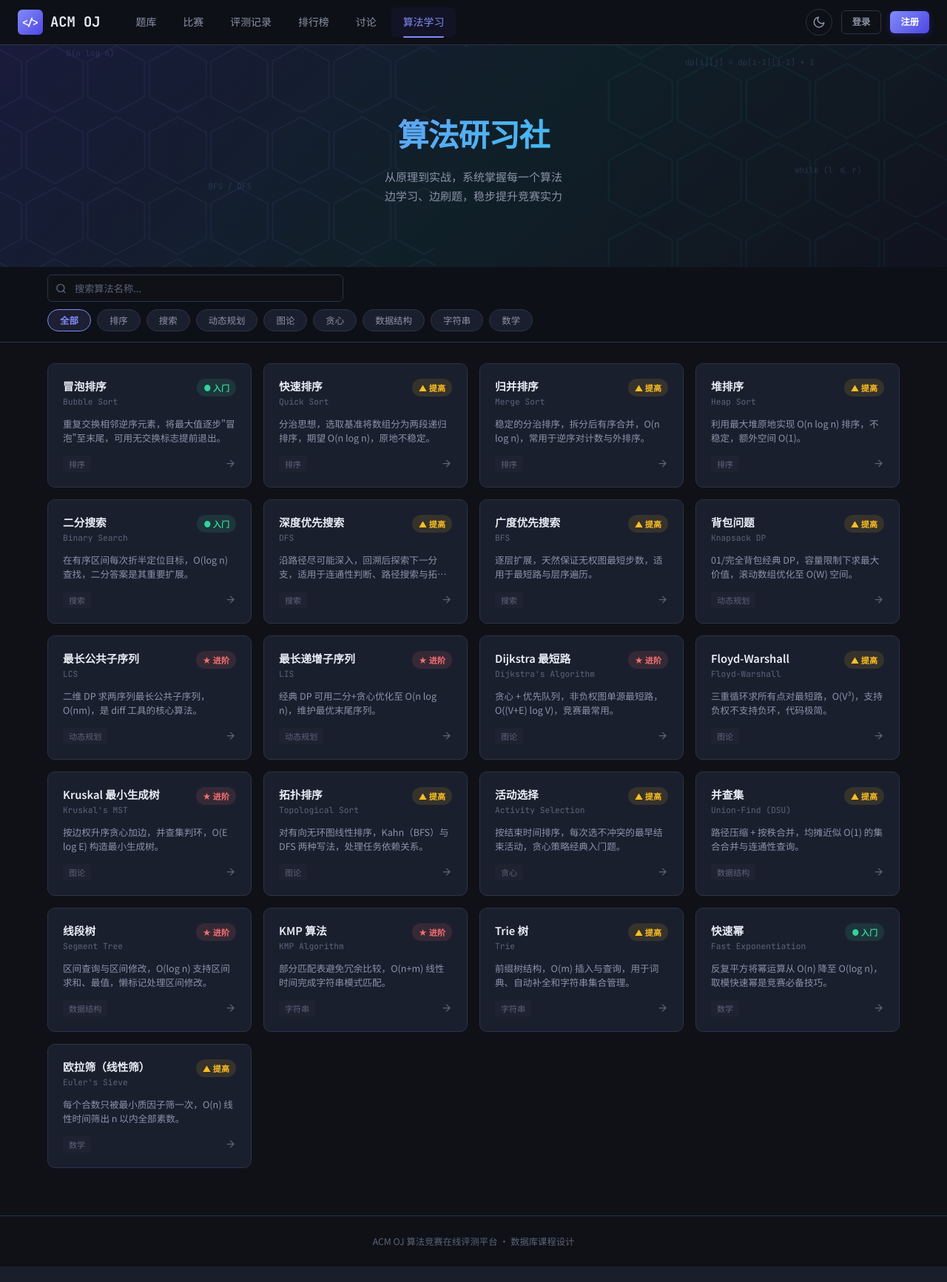
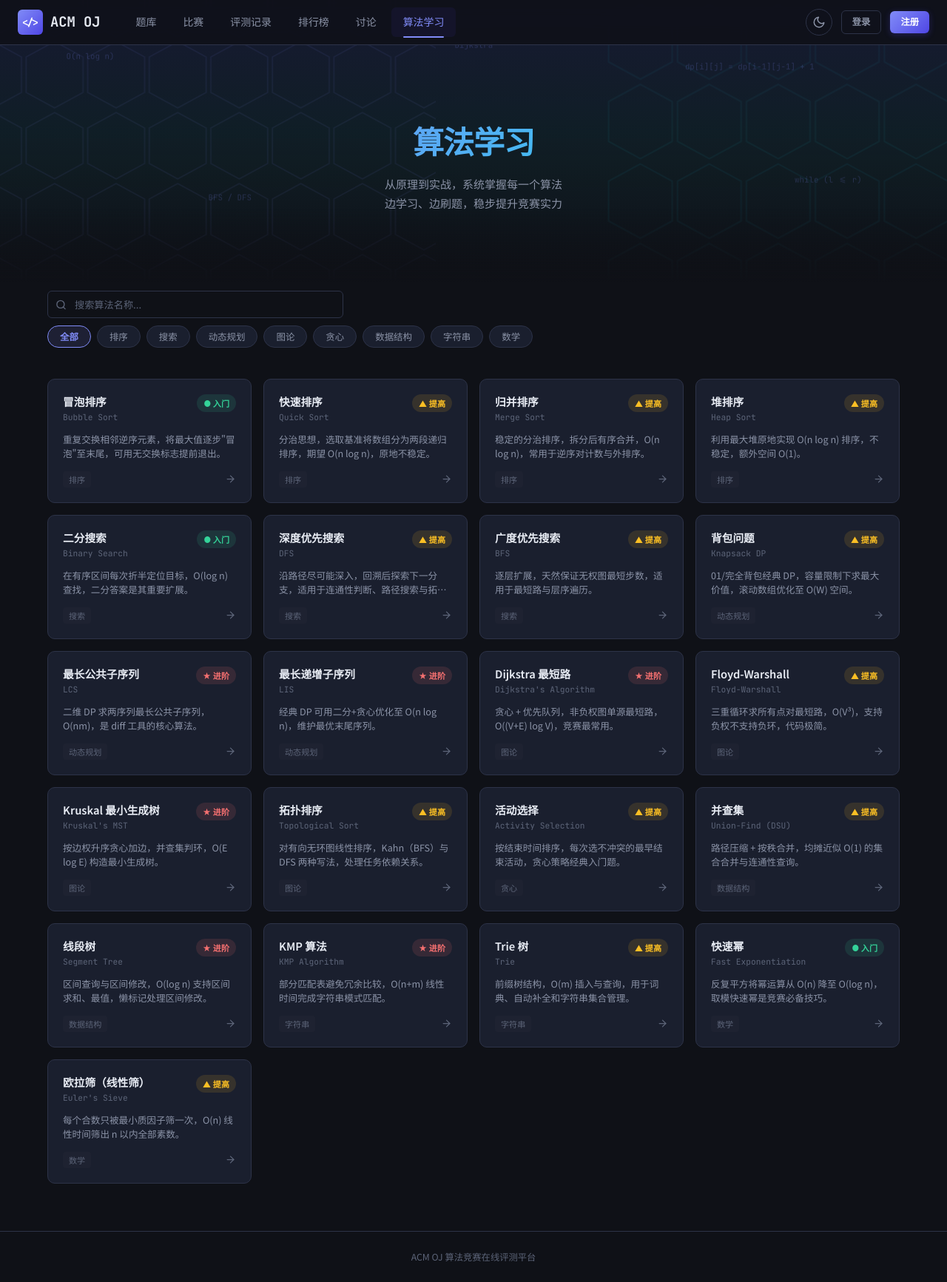
Before and after one commit to huizuiweizui/acm_oj, a Django app: page /learn/ in a window 1280 px wide. Shown: the whole page at 74% size. Before the commit the page ends 1712 px from the top, so only its background shows below. Run offline with Django 4.2, Linux system fonts and the light colour scheme; some libraries are stand-ins or nearby versions.

Commit message:
算法学习

```diff
--- a/judge/static/css/main.css
+++ b/judge/static/css/main.css
@@ -859,6 +859,9 @@ a:hover { color: var(--accent-deep); }
 .hero-title-hl {
     position: relative;
     display: inline-block;
+    /* 重置父元素继承的透明填充色，改为具体颜色 */
+    -webkit-text-fill-color: var(--cyan);
+    color: var(--cyan);
 }
 .hero-title-hl::after {
     content: '';
--- a/judge/templates/judge/base.html
+++ b/judge/templates/judge/base.html
@@ -7,7 +7,7 @@
     <title>{% block title %}ACM OJ{% endblock %} - 算法竞赛平台</title>
     <link rel="preconnect" href="https://fonts.googleapis.com">
     <link href="https://fonts.googleapis.com/css2?family=JetBrains+Mono:wght@400;500;600;700&family=Noto+Sans+SC:wght@300;400;500;600;700&display=swap" rel="stylesheet">
-    <link rel="stylesheet" href="{% static 'css/main.css' %}?v=4">
+    <link rel="stylesheet" href="{% static 'css/main.css' %}?v=5">
     <link rel="stylesheet" href="https://cdnjs.cloudflare.com/ajax/libs/KaTeX/0.16.9/katex.min.css">
     <script src="{% static 'js/theme-init.js' %}"></script>
     {% block extra_css %}{% endblock %}
@@ -69,7 +69,7 @@
     {% block footer %}
     <footer class="footer">
         <div class="container">
-            <p>ACM OJ 算法竞赛在线评测平台 · 数据库课程设计</p>
+            <p>ACM OJ 算法竞赛在线评测平台</p>
         </div>
     </footer>
     {% endblock %}
--- a/judge/templates/judge/learn.html
+++ b/judge/templates/judge/learn.html
@@ -1,7 +1,7 @@
 {% extends 'judge/base.html' %}
 {% load static %}
 
-{% block title %}算法研习社{% endblock %}
+{% block title %}算法学习{% endblock %}
 
 {% block extra_css %}
 <link rel="stylesheet" href="https://cdnjs.cloudflare.com/ajax/libs/highlight.js/11.9.0/styles/atom-one-dark.min.css" id="hljs-theme-link">
@@ -13,12 +13,23 @@
 /* ---- 视差 Hero ---- */
 .learn-hero {
     position: relative;
-    height: 300px;
-    overflow: hidden;
+    height: 320px;
+    overflow: visible;      /* 允许渐隐层超出 */
     display: flex;
     align-items: center;
     justify-content: center;
     text-align: center;
+}
+
+/* hero 底部渐隐遮罩，平滑过渡到页面背景 */
+.learn-hero::after {
+    content: '';
+    position: absolute;
+    bottom: -1px; left: 0; right: 0;
+    height: 100px;
+    background: linear-gradient(to bottom, transparent, var(--bg-primary));
+    z-index: 3;
+    pointer-events: none;
 }
 
 .hero-parallax-bg {
@@ -27,15 +38,17 @@
     will-change: transform;
     z-index: 0;
     pointer-events: none;
+    overflow: hidden;       /* 裁剪 SVG 防止溢出 */
 }
 
 .hero-grad {
     position: absolute;
     inset: 0;
-    background: linear-gradient(135deg,
-        rgba(79,70,229,0.18) 0%,
-        rgba(34,211,238,0.08) 55%,
-        rgba(79,70,229,0.04) 100%);
+    /* 竖向渐隐：顶部有色，底部淡出 */
+    background: linear-gradient(180deg,
+        rgba(79,70,229,0.14) 0%,
+        rgba(34,211,238,0.07) 50%,
+        transparent 100%);
 }
 
 /* SVG 六边形网格 */
@@ -91,12 +104,16 @@
     position: sticky;
     top: 60px;
     z-index: 50;
+    /* 初始透明，吸附后通过 JS 添加 .stuck 类显示背景 */
+    background: transparent;
+    padding: 12px 0 10px;
+    transition: background var(--transition), box-shadow var(--transition);
+}
+.learn-controls.stuck {
     background: var(--navbar-bg);
     backdrop-filter: blur(20px) saturate(1.4);
     -webkit-backdrop-filter: blur(20px) saturate(1.4);
-    border-bottom: 1px solid var(--border-color);
-    padding: 10px 0;
-    transition: background var(--transition);
+    box-shadow: 0 1px 0 var(--border-color);
 }
 .controls-inner {
     max-width: 1200px;
@@ -429,7 +446,7 @@
       </div>
 
       <div class="hero-content">
-        <h1 class="learn-hero-title">算法研习社</h1>
+        <h1 class="learn-hero-title">算法学习</h1>
         <p class="learn-hero-sub">从原理到实战，系统掌握每一个算法<br>边学习、边刷题，稳步提升竞赛实力</p>
       </div>
     </div>
@@ -472,7 +489,7 @@
 <script src="https://cdnjs.cloudflare.com/ajax/libs/highlight.js/11.9.0/languages/python.min.js"></script>
 <script>
 /* ============================================================
-   算法研习社 · 主脚本
+   算法学习 · 主脚本
    架构：数据层 → 视图渲染 → 事件绑定 → 动画控制 → 路由
    ============================================================ */
 
@@ -1342,11 +1359,24 @@ function bindDetailEvents() {
 
 
 // ============================================================
-// § 8  视差 Hero
+// § 8  视差 Hero + 控制栏吸附检测
 // ============================================================
 function initParallax() {
-  const el = document.getElementById('heroParallax');
-  if (!el) return;
+  const el       = document.getElementById('heroParallax');
+  const controls = document.getElementById('learnControls');
+  if (!el || !controls) return;
+
+  // 当 controls 吸附到顶部时显示毛玻璃背景
+  const stickyObserver = new IntersectionObserver(
+    ([entry]) => controls.classList.toggle('stuck', !entry.isIntersecting),
+    { threshold: 1, rootMargin: '-60px 0px 0px 0px' }
+  );
+  // 在 controls 上方放一个哨兵元素来检测
+  const sentinel = document.createElement('div');
+  sentinel.style.cssText = 'position:absolute;top:0;height:1px;width:1px;pointer-events:none;';
+  controls.parentElement.insertBefore(sentinel, controls);
+  stickyObserver.observe(sentinel);
+
   window.addEventListener('scroll', () => {
     el.style.transform = `translateY(${window.scrollY * 0.38}px)`;
   }, { passive: true });
--- a/judge/templates/judge/login.html
+++ b/judge/templates/judge/login.html
@@ -412,7 +412,7 @@ let dragTriggered = false;
   const d = new Date();
   document.getElementById('pageFooter').textContent =
     d.toLocaleDateString('zh-CN', { year: 'numeric', month: 'long', day: 'numeric' })
-    + '  ·  ACM OJ 算法竞赛平台  ·  数据库课程设计  ·  作者 zcy200648';
+    + '  ·  ACM OJ 算法竞赛平台';
 }
 
 // ── Web Audio "咔哒" click ────────────────────────────────────────
--- a/judge/templates/judge/register.html
+++ b/judge/templates/judge/register.html
@@ -389,7 +389,7 @@ let dragTriggered = false;
   const d = new Date();
   document.getElementById('pageFooter').textContent =
     d.toLocaleDateString('zh-CN', { year: 'numeric', month: 'long', day: 'numeric' })
-    + '  ·  ACM OJ 算法竞赛平台  ·  数据库课程设计  ·  作者 zcy200648';
+    + '  ·  ACM OJ 算法竞赛平台';
 }
 
 // Web Audio "咔哒" click
```
